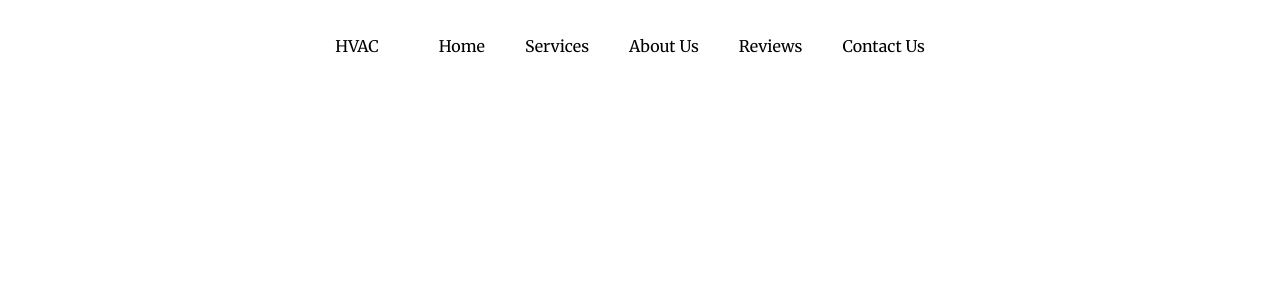
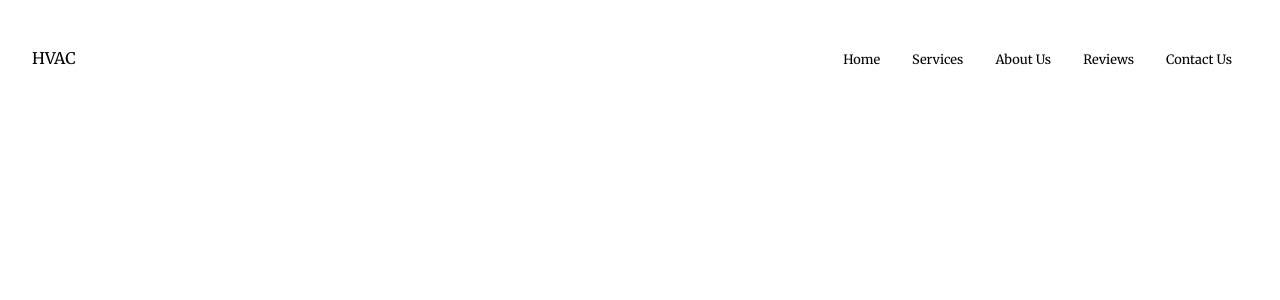
Before and after one commit to moisesg526/hvac, a JavaScript app: page / in a window 1280 px wide. Shown: the top 300 px of the page. Built offline with nearby package versions, Linux system fonts and the light colour scheme; the HTML template or start-up script is replaced by a standard one.

Commit message:
Added media queries

```diff
--- a/src/styles/Navbar.css
+++ b/src/styles/Navbar.css
@@ -3,14 +3,32 @@ nav {
   display: flex;
   justify-content: center;
 }
-
-.logo {
+nav .logo {
   display: flex;
   align-items: center;
 }
+nav li {
+  display: none;
+  padding: 0.4rem;
+  font-size: 0.5rem;
+  cursor: pointer;
+}
+nav li:hover {
+  background-color: #dcdcdc;
+}
 
-li {
-  display: inline;
-  padding: 20px;
-  cursor: pointer;
+@media only screen and (min-width: 1025px) {
+  nav {
+    padding: 2rem;
+    display: flex;
+    justify-content: space-between;
+  }
+  nav li {
+    display: inline;
+    padding: 1rem;
+    font-size: 0.8rem;
+  }
+  nav li:hover {
+    background-color: #dcdcdc;
+  }
 }/*# sourceMappingURL=Navbar.css.map */
--- a/src/styles/Navbar.scss
+++ b/src/styles/Navbar.scss
@@ -1,8 +1,7 @@
 nav {
     padding: 20px;
     display: flex;
-    justify-content: center ;
-}
+    justify-content: center;
 
     .logo {
         display: flex;
@@ -10,7 +9,32 @@ nav {
     }
 
     li {
+        display: none;
+        padding: 0.4rem;
+        font-size: 0.5rem;
+        cursor: pointer;
+
+        &:hover {
+            background-color: #dcdcdc;
+        }
+    }
+}
+
+
+@media only screen and (min-width: 1025px) {
+    nav {
+        padding: 2rem;
+        display: flex;
+        justify-content:space-between ;
+
+        li {
             display: inline;
-    padding: 20px;
-    cursor: pointer;
+            padding: 1rem;
+            font-size: 0.8rem;
+
+            &:hover {
+                background-color: #dcdcdc;
             }
+        }
+    }
+}
```
Also changed, not shown: 1 other file (tests, documents, lock files or other folders). Lines whose indentation alone changed are shown as unchanged.
